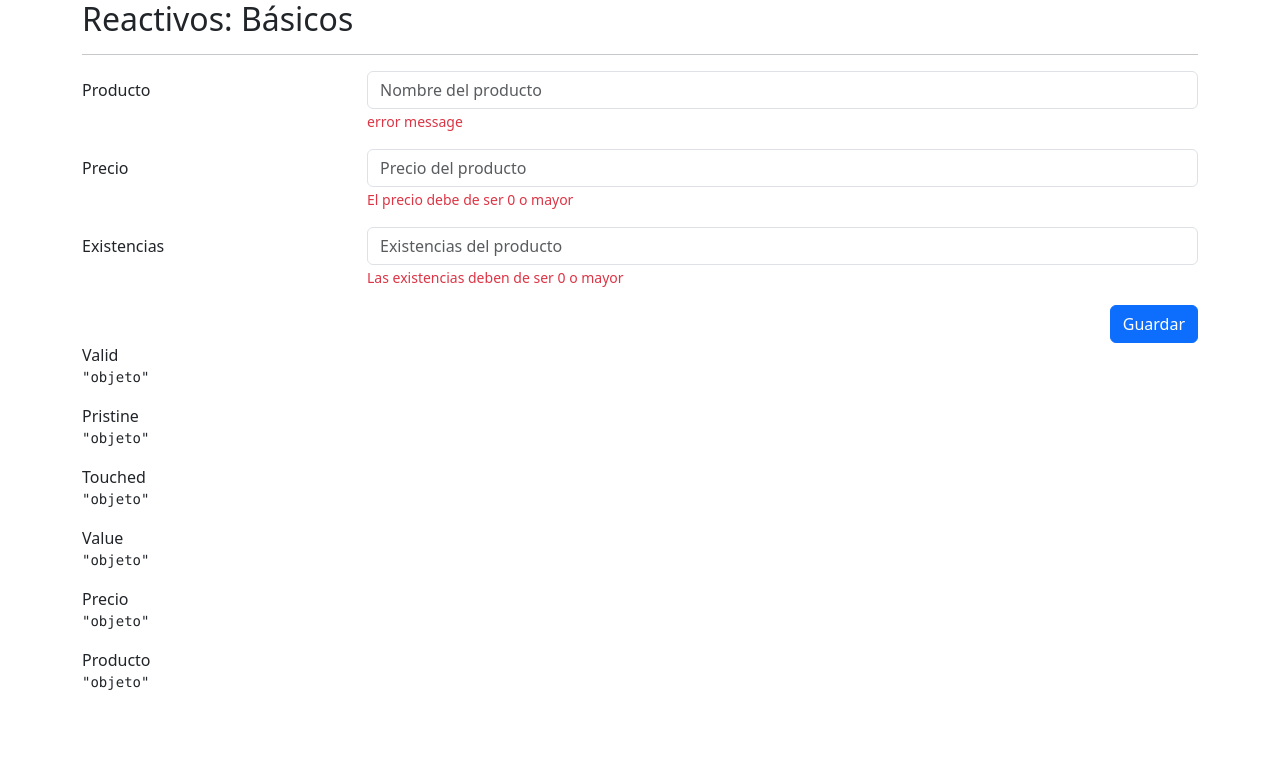
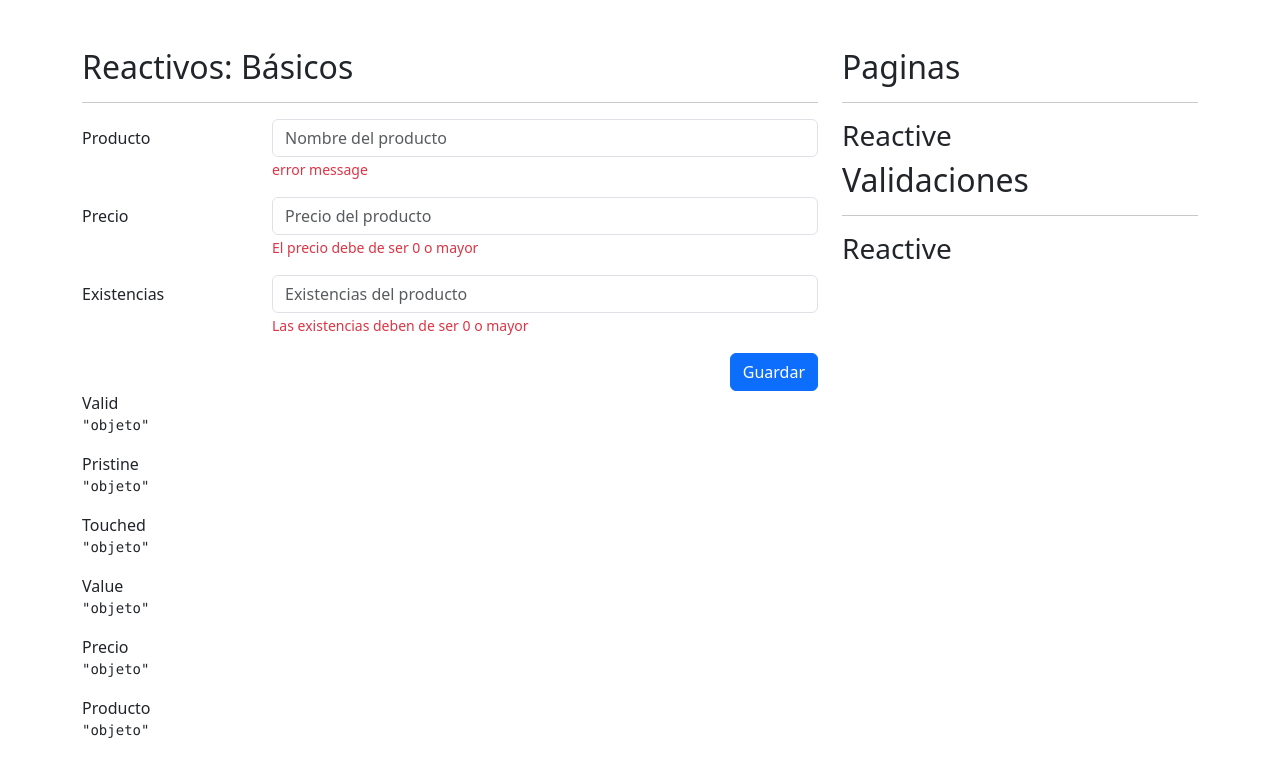
Before and after one commit to Darkmixt12/FormsApp, an Angular app: page /reactive/basic in a window 1280 px wide. Shown: the top 776 px of the page. Built offline with nearby package versions, Linux system fonts and the light colour scheme.

Commit message:
Form routes added

```diff
--- a/src/app/app.component.html
+++ b/src/app/app.component.html
@@ -1 +1,9 @@
-<router-outlet></router-outlet>
+<div class="row mt-5">
+	<div class="col">
+		<router-outlet></router-outlet>
+	</div>
+
+	<div class="col-12 col-sm-4">
+		<shared-side-menu></shared-side-menu>
+	</div>
+</div>
--- /dev/null
+++ b/src/app/shared/components/side-menu/side-menu.component.html
@@ -0,0 +1,28 @@
+<h2>Paginas</h2>
+<hr>
+
+<h3 class="mt-3">Reactive</h3>
+
+<ul class="list-group"></ul>
+	<li *ngFor="let item of reactiveMenu"
+		class="list-group-item"
+		[routerLink]="[ item.route]"
+		routerLinkActive="active"
+		>
+
+	</li>
+
+
+	<h2>Validaciones</h2>
+	<hr>
+
+	<h3 class="mt-3">Reactive</h3>
+
+	<ul class="list-group"></ul>
+		<li *ngFor="let item of authMenu"
+			class="list-group-item"
+			[routerLink]="[ item.route]"
+			routerLinkActive="active"
+			>
+
+		</li>
--- /dev/null
+++ b/src/app/shared/components/side-menu/side-menu.component.ts
@@ -0,0 +1,28 @@
+import { Component } from '@angular/core';
+
+
+interface MenuItem{
+  title: string,
+  route: string
+}
+
+@Component({
+  selector: 'shared-side-menu',
+  templateUrl: './side-menu.component.html',
+  styles: [
+  ]
+})
+export class SideMenuComponent {
+
+
+   public reactiveMenu: MenuItem[] = [
+   { title: 'Basicos', route: './reactive/basic'},
+   { title: 'Dinamicos', route: './reactive/dynamic'},
+   { title: 'Switches', route: './reactive/switches'},
+
+   ]
+
+   public authMenu: MenuItem[] = [
+    {title: 'Registro', route: './auth'}
+   ]
+}
```
Also changed, not shown: src/app/shared/shared.module.ts (+10 -2 lines).
